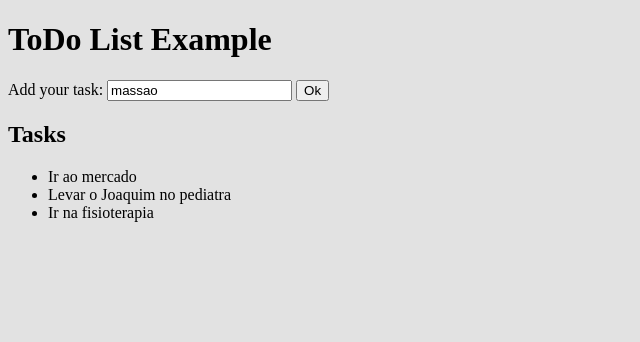
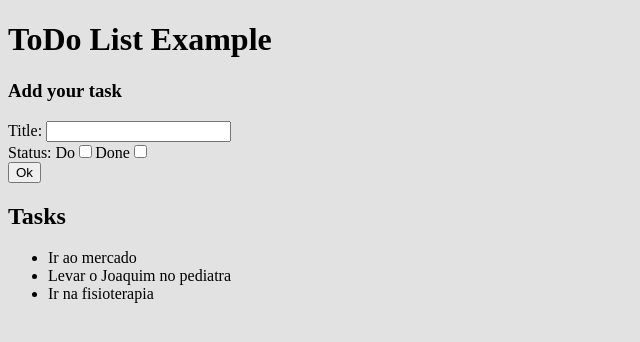
Before and after one commit to guialemao/boilerplate, a React app: page / in a window 1280 px wide. Shown: the top 342 px of the page, without its empty margins (0-640 px from the left). Built offline with nearby package versions, Linux system fonts and the light colour scheme.

Commit message:
updated the array structure to arrays of objects

```diff
--- a/src/assets/js/Listage.jsx
+++ b/src/assets/js/Listage.jsx
@@ -7,7 +7,7 @@ class Listage extends React.Component {
       <div>
         <h2>Tasks</h2>
         <ul>
-          {this.props.item.map((task, id) => <li key={id}>{task}</li>)}
+          {this.props.item.map((task, id) => <li key={id}>{task.title}</li>)}
         </ul>
       </div>
     )
--- a/src/assets/js/TaskAdd.jsx
+++ b/src/assets/js/TaskAdd.jsx
@@ -6,14 +6,47 @@ class TaskAdd extends React.Component {
     super()
 
     this.state = {
-      newTask: ''
+      newTask: {
+        title: '',
+        status: false
+      }
     }
+
+    this.updateNewTask = this.updateNewTask.bind(this)
+    this.handleAddNewTask = this.handleAddNewTask.bind(this)
   }
+
+  updateNewTask(e) {
+    this.setState({
+      newTask: {
+        title: e.target.value,
+        status: false
+      }
+    })
+  }
+  handleAddNewTask() {
+    this.props.addNew(this.state.newTask)
+    this.setState({
+      newTask: {
+        title: '',
+        status: false
+      }
+    })
+  }
+
 
   render() {
     return(
       <div>
-        Add your task: <input value="massao" type="text"/> <button>Ok</button>
+        <h3>Add your task</h3>
+        <div>
+          Title: <input type="text" value={this.state.newTask.title}
+          onChange={this.updateNewTask}/>
+        </div>
+        <div>
+          Status: Do<input id="do" type="checkbox"/>Done<input id="done" type="checkbox"/>
+        </div>
+        <button onClick={this.handleAddNewTask}>Ok</button>
       </div>
     )
   }
--- a/src/assets/js/TaskContainer.jsx
+++ b/src/assets/js/TaskContainer.jsx
@@ -11,9 +11,18 @@ class TaskContainer extends React.Component {
 
     this.state = {
       tasks: [
-        'Ir ao mercado',
-        'Levar o Joaquim no pediatra',
-        'Ir na fisioterapia'
+        {
+          title: 'Ir ao mercado',
+          status: true
+        },
+        {
+          title: 'Levar o Joaquim no pediatra',
+          status: true
+        },
+        {
+          title: 'Ir na fisioterapia',
+          status: true
+        }
       ]
     }
 
@@ -21,8 +30,11 @@ class TaskContainer extends React.Component {
   }
 
   addTask(task) {
+    console.log(task)
     this.setState((state) => ({
-      friends: state.tasks.concat([task])
+      tasks: [
+        ...state.tasks, task
+      ]
     }))
   }
 
--- a/src/assets/js/Title.jsx
+++ b/src/assets/js/Title.jsx
@@ -1,14 +1,6 @@
 import React from 'react';
 import ReactDOM from 'react-dom';
 
-class Title extends React.Component {
-  render() {
-    return(
-      <div>
-        <h1>{this.props.title}</h1>
-      </div>
-    )
-  }
-}
+const Title = (props) => <h1>{props.title}</h1>;
 
 export default Title;
```
